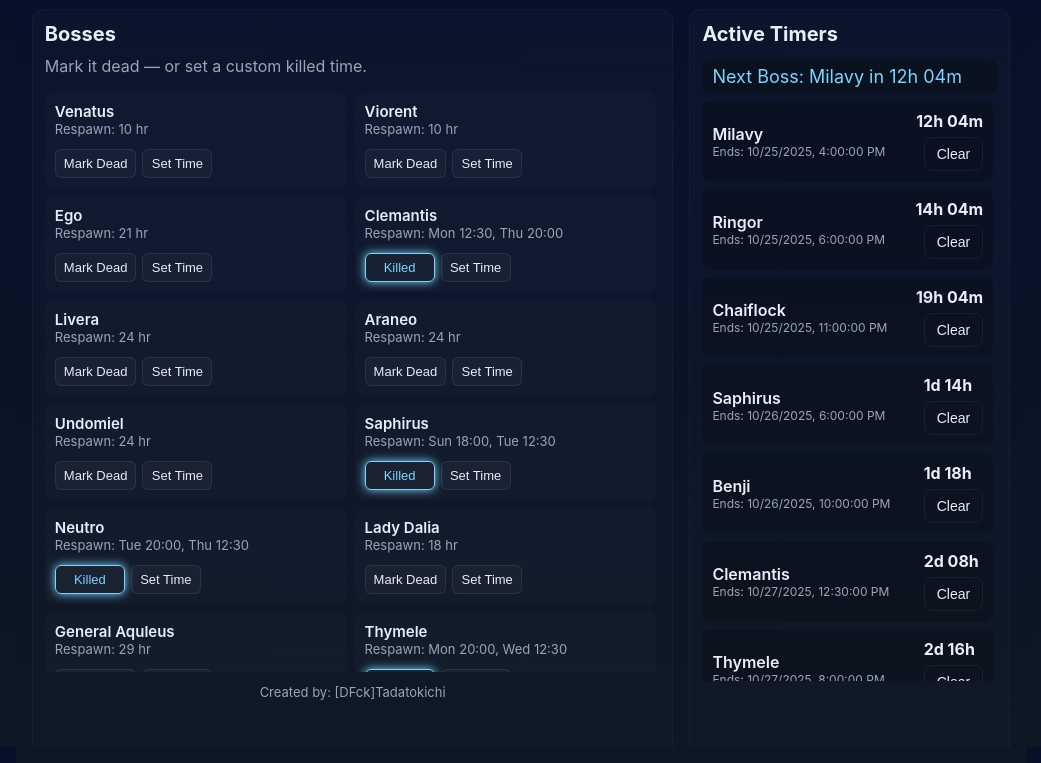
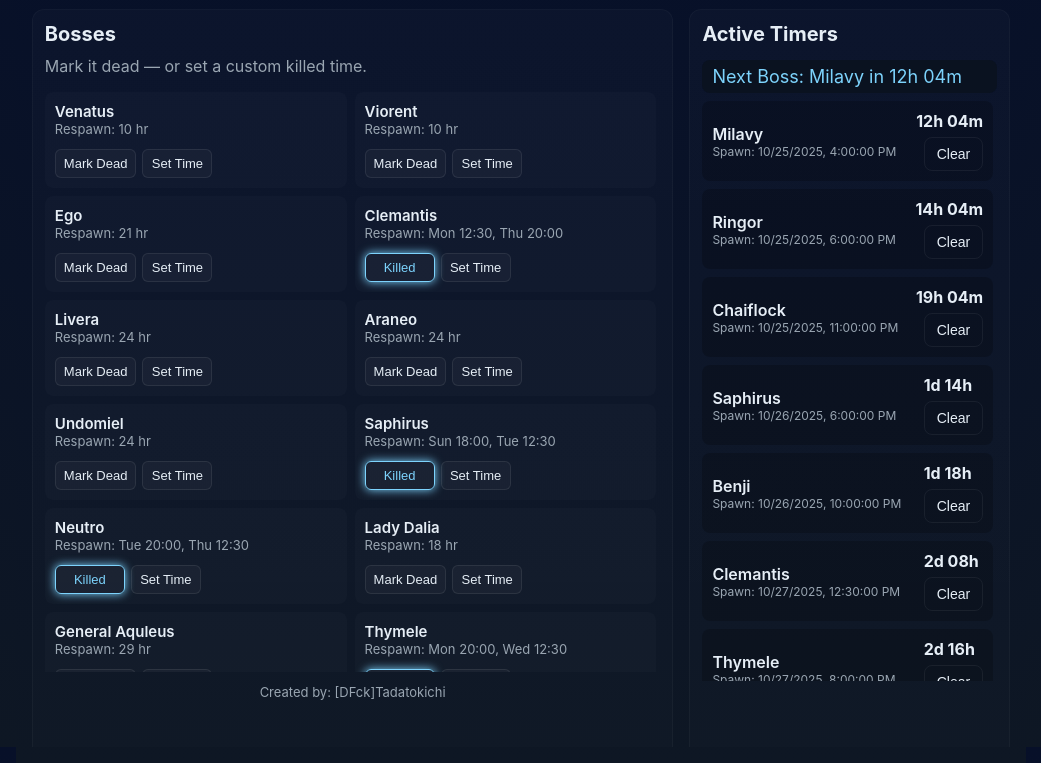
Before and after one commit to Tadatoki/Lordnine-Boss-Timer, a plain HTML site: page index.html in a window 1280 px wide. Shown: the part 85-848 px from the top of the page, without its empty margins (119-1160 px from the left). Drawn offline with Linux system fonts and the light colour scheme.

Commit message:
Update index.html

```diff
--- a/index.html
+++ b/index.html
@@ -428,7 +428,7 @@ document.addEventListener('DOMContentLoaded', () => {
       node.innerHTML = `
         <div>
           <div style="font-weight:600">${e.boss.name}</div>
-          <div style="font-size:12px;color:var(--muted)">Ends: ${new Date(e.info.endTime).toLocaleString()}</div>
+          <div style="font-size:12px;color:var(--muted)">Spawn: ${new Date(e.info.endTime).toLocaleString()}</div>
         </div>
         <div>
           <div style="font-weight:700">${formatSec(remaining)}</div>
```
